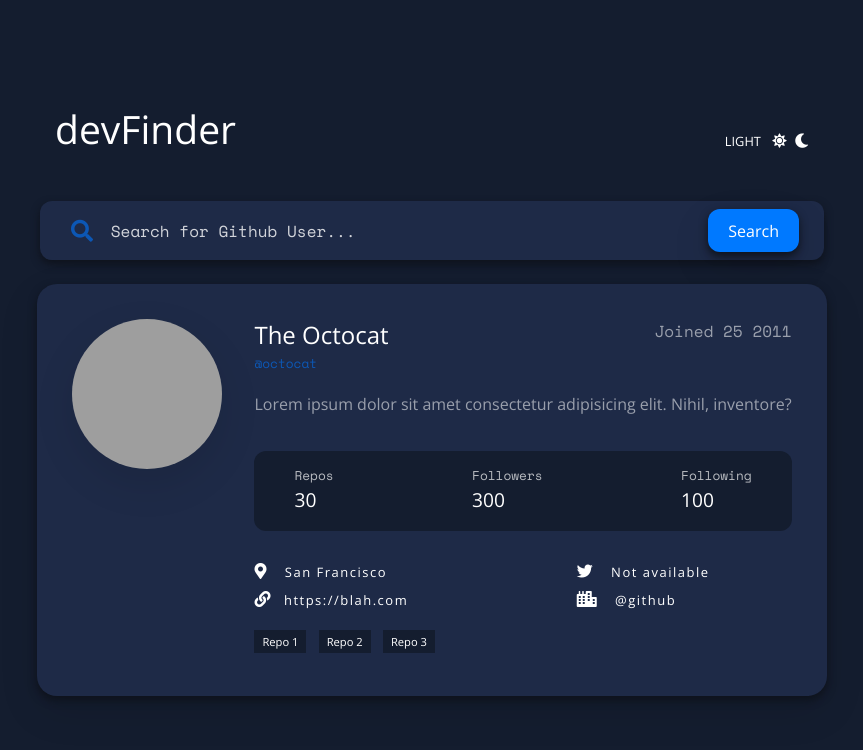
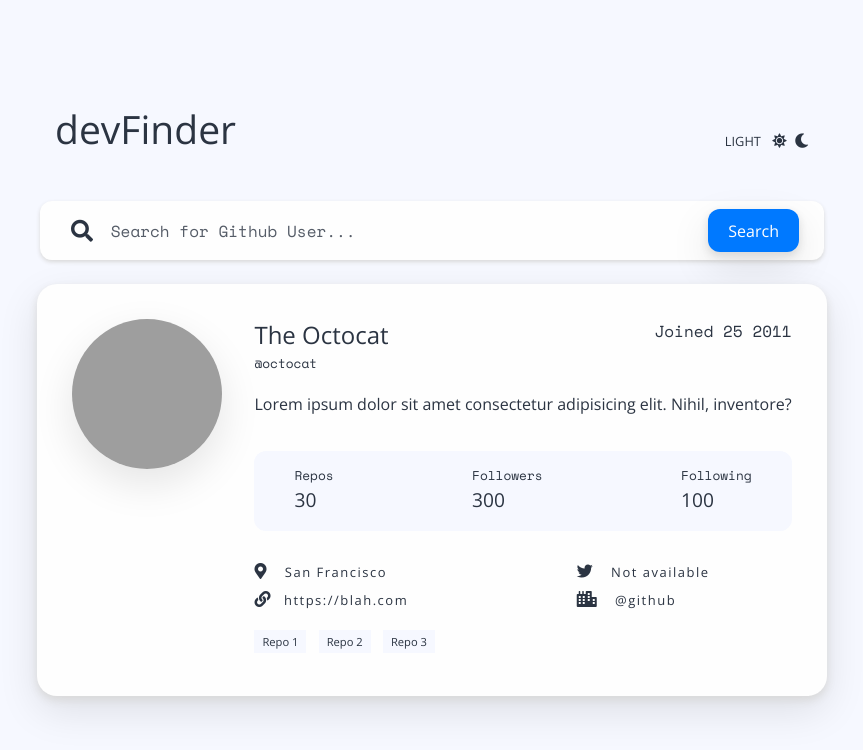
Before and after one commit to aam198/github-user-search, a plain HTML site: page index.html in a window 1280 px wide. Shown: the whole page, without its empty margins (208-1071 px from the left). Drawn offline with nearby package versions, Linux system fonts and the light colour scheme; grey boxes are pictures that could not be loaded.

Commit message:
Light theme updates

```diff
--- a/index.html
+++ b/index.html
@@ -9,7 +9,7 @@
   <link rel="stylesheet" href="https://cdnjs.cloudflare.com/ajax/libs/font-awesome/5.15.3/css/all.min.css"  />
 </head>
 <body>
-<body class="dark">
+<!-- <body class="dark"> -->
 
   <header>
     <h1>devFinder</h1>
--- a/styles/main.css
+++ b/styles/main.css
@@ -23,10 +23,12 @@
    --txt-mid-contrast: #4b6a9b;
    --txt-low-contrast: #697c9a;
 
-   --txt-white: 0deg 0% 100%;
+   --txt-button: 0deg 0% 100%;
+   --txt-white:#2b3442;
    --txt-search: #222731;
    --txt-search-placeholder: #4b6a9b;
 
+   --box-shadow: 0deg 0% 85%;
 
    --bg: #f6f8ff;
    --bg-secondary: #fefefe;
@@ -48,6 +50,7 @@ body.dark {
   --primary-hover: #60abff;
 
   --txt-white: 0deg 0% 100%;
+  --txt-button: 0deg 0% 100%;
 
   --txt-gray: hsl(var(--txt-white) / 0.55);
 
@@ -130,7 +133,7 @@ small i.fas {
   margin: 1.5rem;
   gap: 8px;
   background-color: var(--bg-secondary);
-  box-shadow: 0 4px 8px hsl(var(--box-shadow));
+  box-shadow: 0 2px 4px hsl(var(--box-shadow));
   padding: 8px 15px;
   border-radius: 12px;
 }
@@ -154,7 +157,7 @@ small i.fas {
 }
 
 .user-form input::placeholder{
-  color:#fff;
+  color:hsl(var(--txt-white));
   font-family: var(--font-search);
   opacity: 0.8;
 }
@@ -171,7 +174,7 @@ small i.fas {
   padding: 10px 20px;
   height: 2.7rem;
   background-color: var(--primary);
-  color: hsl(var(--txt-white));
+  color: hsl(var(--txt-button));
   outline: 0;
   border: 0;
   border-radius: 12px;
```
